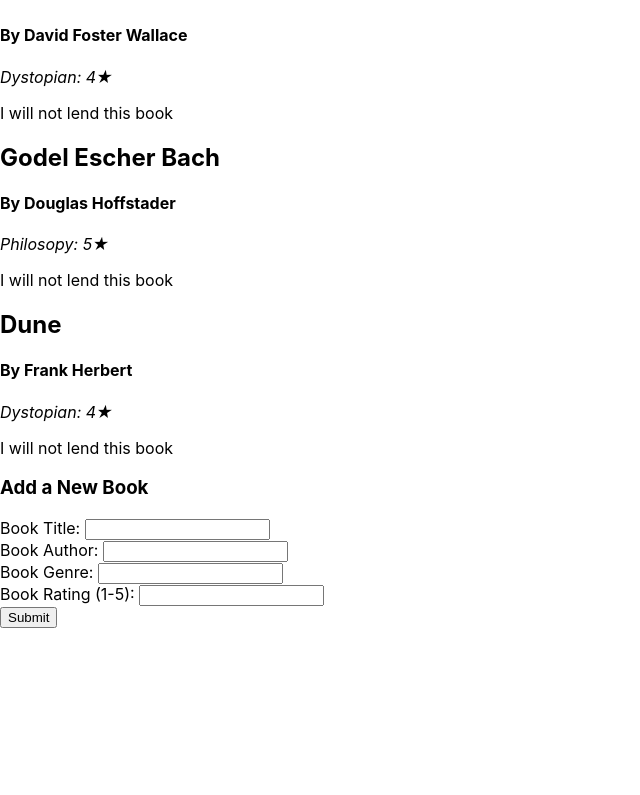
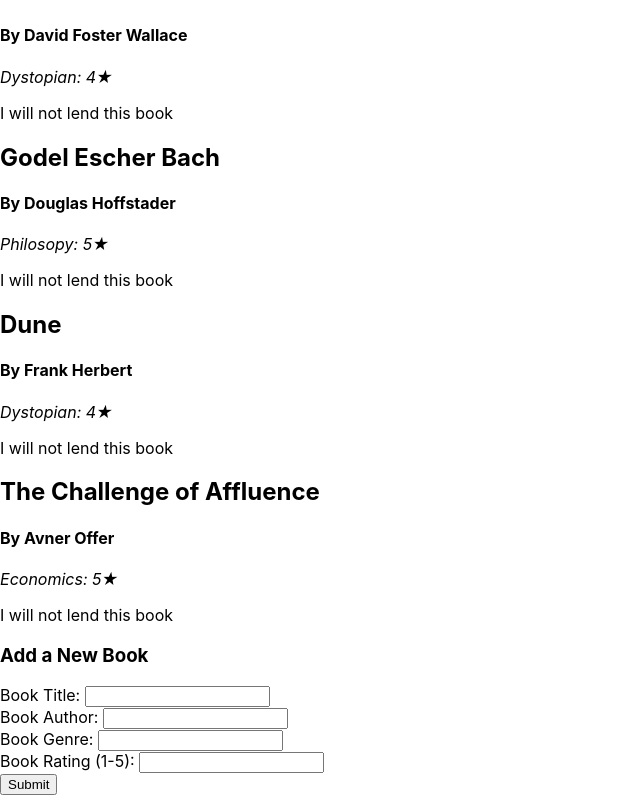
Before and after one commit to nwoodard-cs/react-practice, a React (Create React App) app: page / in a window 1280 px wide. Shown: the part 584-1379 px from the top of the page, without its empty margins (0-640 px from the left). Before the commit the page ends 1212 px from the top, so only its background shows below. Built offline with nearby package versions, Linux system fonts and the light colour scheme; no server answers.

Commit message:
Create book defaults

```diff
--- a/src/index.js
+++ b/src/index.js
@@ -9,11 +9,12 @@
   { title: "Infinite Jest", author: "David Foster Wallace", genre: "Dystopian", rating: "4" },
   { title: "Godel Escher Bach", author: "Douglas Hoffstader", genre:"Philosopy", rating: "5" },
   { title: "Dune", author: "Frank Herbert", genre:"Dystopian", rating: "4" },
+  { title: "The Challenge of Affluence", author: "Avner Offer", genre:"Economics", rating: "5" }
 ]
 
 const genres = [ 'Dystopian', 'Psychology', 'Philosophy' ]
 
-const Book = ({ title, author, genre, rating, lendable }) => {
+const Book = ({ title="No Title Provided", author="No Author", genre="N/A", rating="0", lendable=false }) => {
   return (
     <section>
       <h2>{ title }</h2>
@@ -37,6 +38,12 @@
   )
 }
 class Library extends Component {
+
+  static defaultProps = {
+    books: [
+      { title: "The Challenge of Affluence", author: "Avner Offer", genre:"Economics", rating: "5" },
+    ]
+  }
   state = {
     isReading: true,
     lendable: false,
```
